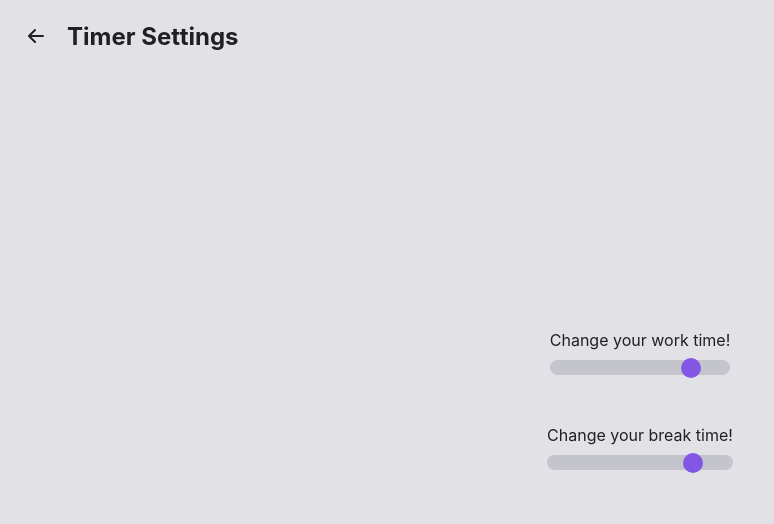
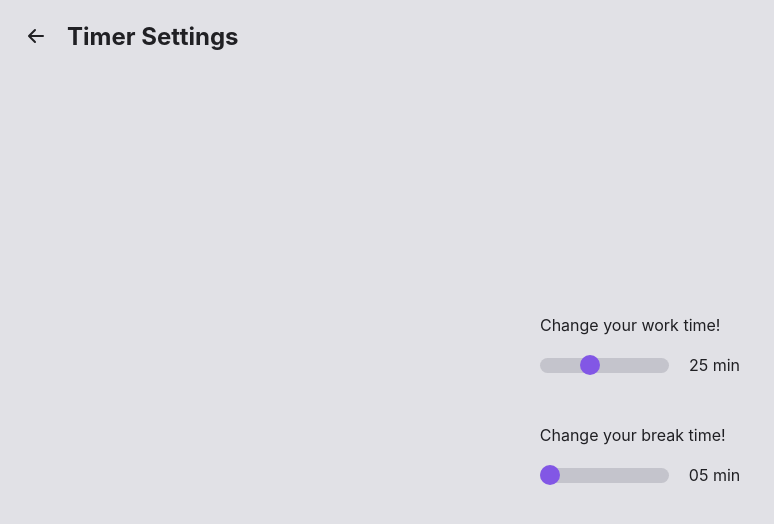
Before and after one commit to matheus-germano/pomodoro, a React (Vite) app: page /settings in a window 1280 px wide. Shown: the top 524 px of the page, without its empty margins (0-774 px from the left). Built offline with nearby package versions, Linux system fonts and the light colour scheme.

Commit message:
feat: settings page done

```diff
--- a/src/pages/Settings/index.tsx
+++ b/src/pages/Settings/index.tsx
@@ -1,12 +1,17 @@
+import { useState } from "react";
 import { BsArrowLeftShort } from "react-icons/bs";
 import { useNavigate } from "react-router-dom";
 
 import { RangeInput } from "../../components/RangeInput";
 
-import { PageTitle, SettingsContainer, TimeChanger } from "./styles";
+import { PageTitle, Row, SettingsContainer, TimeChanger } from "./styles";
 
 export function Settings() {
   const navigate = useNavigate();
+
+  const [workTime, setWorkTime] = useState(25 * 60);
+  const [restTime, setRestTime] = useState(5 * 60);
+
   return (
     <SettingsContainer>
       <PageTitle>
@@ -15,19 +20,29 @@ export function Settings() {
       </PageTitle>
       <TimeChanger>
         <p>Change your work time!</p>
+        <Row>
           <RangeInput
             min={5}
             max={60}
             step={1}
+            value={workTime / 60}
+            onChange={(e: any) => setWorkTime(e.target.value * 60)}
           />
+          <p>{String(workTime / 60).padStart(2, '0')} min</p>
+        </Row>
       </TimeChanger>
       <TimeChanger>
         <p>Change your break time!</p>
+        <Row>
           <RangeInput
             min={5}
             max={60}
             step={1}
+            value={restTime / 60}
+            onChange={(e: any) => setRestTime(e.target.value * 60)}
           />
+          <p>{String(restTime / 60).padStart(2, '0')} min</p>
+        </Row>
       </TimeChanger>
     </SettingsContainer>
   );
--- a/src/pages/Settings/styles.ts
+++ b/src/pages/Settings/styles.ts
@@ -36,5 +36,14 @@ export const TimeChanger = styled.div`
   display: flex;
   flex-direction: column;
   justify-content: center;
-  gap: 10px;
+  gap: 20px;
+
+  margin: 0 auto;
 `;
+
+export const Row = styled.div`
+  width: 100%;
+  display: flex;
+  align-items: center;
+  gap: 20px;
+`;
```
Lines whose indentation alone changed are shown as unchanged.
